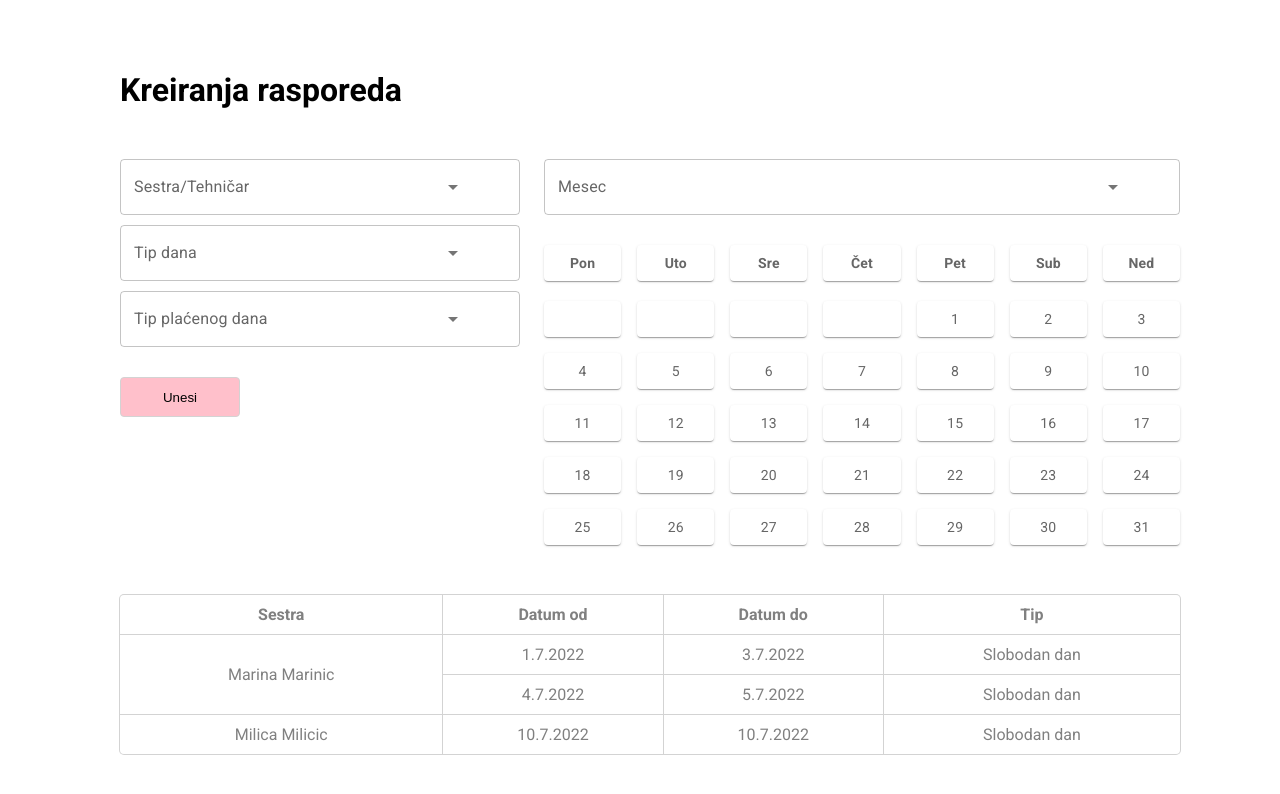
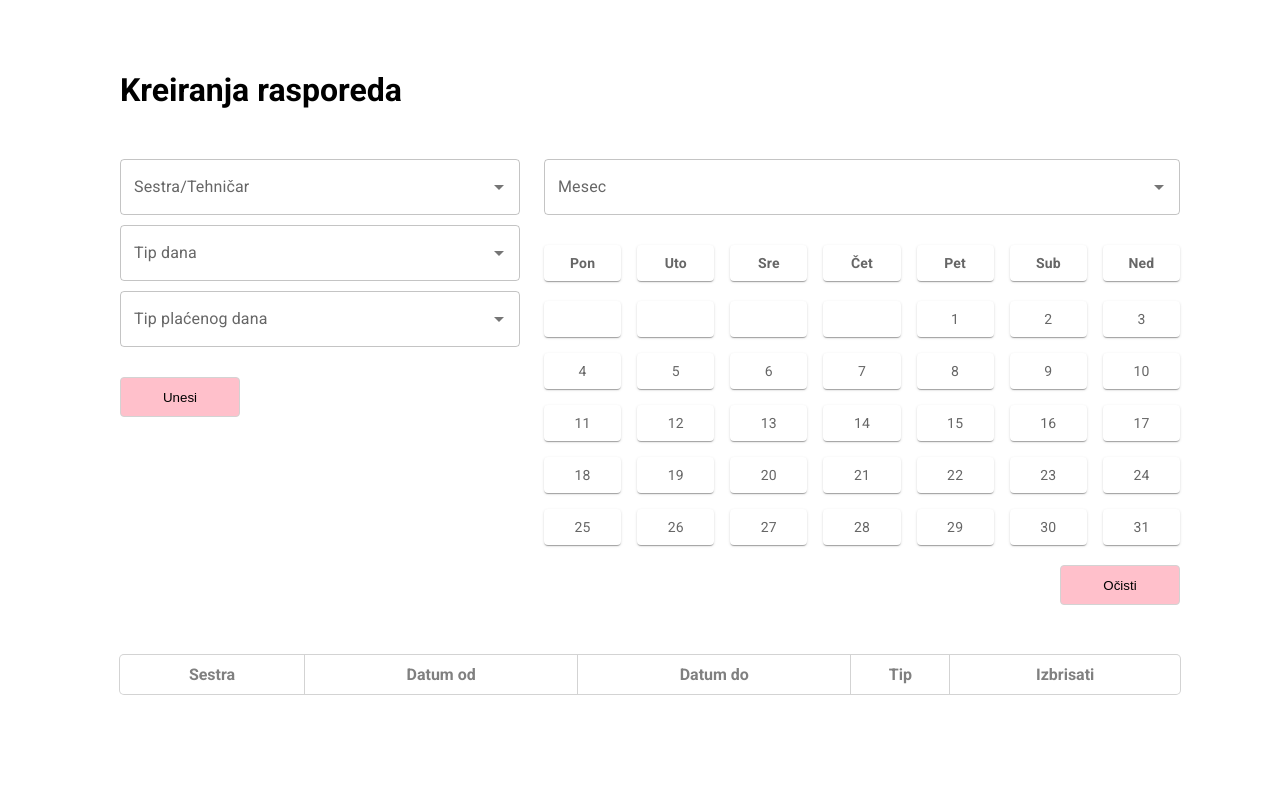
Before and after one commit to yoggie13/nurses_scheduling_front, a React (Create React App) app: page / in a window 1280 px wide. Shown: the top 794 px of the page. Built offline with nearby package versions, Linux system fonts and the light colour scheme.

Commit message:
combined everything to work on front

```diff
--- a/package.json
+++ b/package.json
@@ -5,6 +5,8 @@
   "dependencies": {
     "@emotion/react": "^11.9.3",
     "@emotion/styled": "^11.9.3",
+    "@material-ui/core": "^4.12.4",
+    "@material-ui/icons": "^4.11.3",
     "@mui/icons-material": "^5.8.4",
     "@mui/material": "^5.8.6",
     "@testing-library/jest-dom": "^5.16.4",
--- a/public/index.html
+++ b/public/index.html
@@ -24,6 +24,10 @@
       work correctly both with client-side routing and a non-root public URL.
       Learn how to configure a non-root public URL by running `npm run build`.
     -->
+    <link
+      rel="stylesheet"
+      href="https://fonts.googleapis.com/icon?family=Material+Icons"
+    />
     <title>React App</title>
   </head>
   <body>
--- a/src/assets/styles/Calendar.css
+++ b/src/assets/styles/Calendar.css
@@ -20,3 +20,11 @@
 .MuiPaper-root.MuiPaper-elevation.MuiPaper-rounded.MuiPaper-elevation1.ItemUnChecked.css-1lzrhuq-MuiPaper-root{
     background-color: white;
 }
+.Calendar{
+    display: flex;
+    flex-direction: column;
+    margin: auto;
+}
+.Calendar .MyButton{
+    align-self: flex-end;
+}
--- a/src/assets/styles/CreateReport.css
+++ b/src/assets/styles/CreateReport.css
@@ -17,7 +17,7 @@ h1{
     width: 400px;
     margin-bottom: 10px;
 }
-button{
+.MyButton{
     width: 120px;
     height: 40px;
     background-color: pink;
@@ -26,7 +26,7 @@ button{
     border: 1px solid lightgray;
     margin-top: 20px;
 }
-button:hover{
+.MyButton:hover{
     cursor: pointer;
     background-color: aquamarine;
 }
--- a/src/assets/styles/NursesAndDays.css
+++ b/src/assets/styles/NursesAndDays.css
@@ -29,3 +29,7 @@ table tr:last-child td:last-child {
 th,td{
     font-family: "Roboto","Helvetica","Arial",sans-serif;
 }
+.MuiSvgIcon-root.MuiSvgIcon-fontSizeMedium.css-i4bv87-MuiSvgIcon-root:hover{
+    cursor: pointer;
+    color: red;
+}
--- a/src/components/Calendar.js
+++ b/src/components/Calendar.js
@@ -8,7 +8,7 @@ import { styled } from '@mui/material/styles';
 import AutoCompleteComponent from './AutoCompleteComponent';
 import '../assets/styles/Calendar.css'
 
-export default function Calendar({ dateRange, setDateRange }) {
+export default function Calendar({ calendarDays, setCalendarDays, dateRange, setDateRange, clearCheckedDates }) {
     const months = [
         {
             id: 0,
@@ -60,7 +60,6 @@ export default function Calendar({ dateRange, setDateRange }) {
         },
     ]
     const [chosenMonth, setChosenMonth] = useState();
-    const [days, setDays] = useState();
 
     const getDaysOfTheChosenMonth = () => {
         if (chosenMonth === undefined || chosenMonth === null) return [];
@@ -106,11 +105,16 @@ export default function Calendar({ dateRange, setDateRange }) {
     }
     const handleDateClick = (e) => {
         e.preventDefault();
-        var d = days;
+        var d = calendarDays;
+        if (e.target.innerText === "") return;
         d[e.target.id].checked = true;
         var minDate;
         var maxDate;
+        var firstReal;
         for (let i = 0; i < d.length; i++) {
+            if (firstReal === undefined && d[i].date !== "") {
+                firstReal = i - 1;
+            }
             if (minDate === undefined && d[i].checked) {
                 minDate = i;
             }
@@ -124,8 +128,11 @@ export default function Calendar({ dateRange, setDateRange }) {
                 break;
             }
         }
-        console.log(d)
-        setDays([...d]);
+        setCalendarDays([...d]);
+        setDateRange({
+            date_from: `${minDate - firstReal}.${chosenMonth.id + 1}.${new Date(Date.now()).getFullYear()}`,
+            date_until: `${maxDate - firstReal}.${chosenMonth.id + 1}.${new Date(Date.now()).getFullYear()}`
+        })
     }
 
     useEffect(() => {
@@ -133,9 +140,8 @@ export default function Calendar({ dateRange, setDateRange }) {
     }, [])
 
     useEffect(() => {
-        setDays(getDaysOfTheChosenMonth())
+        setCalendarDays(getDaysOfTheChosenMonth())
     }, [chosenMonth])
-
 
     return (
         <div className='Calendar'>
@@ -174,7 +180,7 @@ export default function Calendar({ dateRange, setDateRange }) {
                     {
                         chosenMonth === undefined || chosenMonth === null
                             ? null
-                            : days.map((day, index) => <Grid item xs={1} id={index} key={index}>
+                            : calendarDays.map((day, index) => <Grid item xs={1} id={index} key={index}>
                                 <Item
                                     id={index}
                                     className={day.checked ? 'ItemChecked' : 'ItemUnchecked'}
@@ -185,6 +191,7 @@ export default function Calendar({ dateRange, setDateRange }) {
                     }
                 </Grid>
             </Box>
+            <button className='MyButton' onClick={e => clearCheckedDates(e)}>Očisti</button>
         </div>
     )
 }
--- a/src/components/CreateReport.js
+++ b/src/components/CreateReport.js
@@ -1,4 +1,4 @@
-import React, { useState } from 'react'
+import React, { useRef, useState } from 'react'
 import '../assets/styles/CreateReport.css'
 import AutoCompleteComponent from './AutoCompleteComponent';
 import Calendar from './Calendar';
@@ -8,11 +8,11 @@ export default function CreateReport() {
     const [nurse, setNurse] = useState();
     const [nurseArr, setNurseArr] = useState([
         {
-            id: 1,
+            id: 0,
             label: "Marina Marinic"
         },
         {
-            id: 2,
+            id: 1,
             label: "Milica Milicic"
         }
     ]);
@@ -20,15 +20,15 @@ export default function CreateReport() {
     const [dayArr, setDayArr] = useState(
         [
             {
-                id: 1,
+                id: 0,
                 label: "Godisnji odmor"
             },
             {
-                id: 2,
+                id: 1,
                 label: "Slobodan dan"
             },
             {
-                id: 3,
+                id: 2,
                 label: "Plaćeni slobodan dan"
             }
         ]
@@ -37,50 +37,81 @@ export default function CreateReport() {
     const [paidDayTypeArr, setPaidDayTypeArr] = useState(
         [
             {
-                id: 1,
+                id: 0,
                 label: "8. mart"
             },
             {
-                id: 2,
+                id: 1,
                 label: "Bonus"
             }
         ]
     );
     const [dateRange, setDateRange] = useState();
-    const [nursesAndDays, setNursesAndDays] = useState([
-        {
-            id: 1,
-            nurse_id: 1,
-            nurse_name: "Marina Marinic",
-            date_from: "1.7.2022",
-            date_until: "3.7.2022",
-            day_type_id: 2,
-            day_type: "Slobodan dan"
-        },
-        {
-            id: 2,
-            nurse_id: 1,
-            nurse_name: "Marina Marinic",
-            date_from: "4.7.2022",
-            date_until: "5.7.2022",
-            day_type_id: 2,
-            day_type: "Slobodan dan"
-        },
-        {
-            id: 2,
-            nurse_id: 2,
-            nurse_name: "Milica Milicic",
-            date_from: "10.7.2022",
-            date_until: "10.7.2022",
-            day_type_id: 2,
-            day_type: "Slobodan dan"
+    const [nursesAndDays, setNursesAndDays] = useState([])
+    const [calendarDays, setCalendarDays] = useState();
+
+    const isValid = (field) => {
+        if (field === undefined || field === null)
+            return false;
+        return true;
+    }
+
+    const deleteNurseDay = (e) => {
+        e.preventDefault();
+        var id = e.target.id;
+        if (id === undefined || id === null || id === "") {
+            id = e.target.parentNode.id
         }
-    ])
-
+        var n = nursesAndDays;
+        var c = 0;
+        for (let i = 0; i < n.length; i++) {
+            if (`${n[i].nurse_id}` === id.substring(1, id.indexOf(','))) {
+                if (`${c}` === id.substring(id.indexOf(',') + 1, id.indexOf(']'))) {
+                    n.splice(i, 1)
+                    break;
+                }
+                c++;
+            }
+        }
+        setNursesAndDays([...n]);
+    }
+    const clearCheckedDates = (e = undefined) => {
+        if (e !== undefined)
+            e.preventDefault();
+        var d = calendarDays;
+        d.forEach(day => {
+            day.checked = false;
+        });
+        setCalendarDays([...d]);
+        setDateRange(undefined)
+    }
     const handleSubmit = (e) => {
         e.preventDefault();
+
+        if ((!isValid(nurse) || !isValid(day) || !isValid(dateRange)) || (day.id === 3 && !isValid(paidDayType))) {
+            alert("Nisu popunjeni svi podaci");
+            return;
+        }
+        var nurseDay = {
+            id: nursesAndDays.length,
+            nurse_id: nurse.id,
+            nurse_name: nurse.label,
+            date_from: dateRange.date_from,
+            date_until: dateRange.date_until,
+            day_type_id: day.id,
+            day_type: day.label
+        }
+        if (nurseDay.day_type_id === 2) {
+            nurseDay.paidDayType_id = paidDayType.id;
+            nurseDay.day_type = nurseDay.day_type + '/' + paidDayType.label;
+        }
+        var n = nursesAndDays
+        n.push(nurseDay)
+        setNursesAndDays([...n])
+
+        setPaidDayType(undefined)
+        clearCheckedDates()
     }
-
 
     return (
         <div className='CreateReport'>
@@ -107,16 +138,19 @@ export default function CreateReport() {
                     setValue={setPaidDayType}
                     menuItems={paidDayTypeArr}
                 />
-                <button onClick={e => { handleSubmit(e) }}>Unesi</button>
+                <button className='MyButton' onClick={e => { handleSubmit(e) }}>Unesi</button>
             </div>
             <Calendar
                 dateRange={dateRange}
                 setDateRange={setDateRange}
+                calendarDays={calendarDays}
+                setCalendarDays={setCalendarDays}
+                clearCheckedDates={clearCheckedDates}
             />
             <NursesAndDays
                 nursesAndDays={nursesAndDays}
+                deleteNurseDay={deleteNurseDay}
             />
-
         </div >
     )
 }
--- a/src/components/NursesAndDays.js
+++ b/src/components/NursesAndDays.js
@@ -1,7 +1,8 @@
 import React from 'react'
 import '../assets/styles/NursesAndDays.css'
+import { DeleteForeverRounded } from '@mui/icons-material';
 
-export default function NursesAndDays({ nursesAndDays }) {
+export default function NursesAndDays({ nursesAndDays, deleteNurseDay }) {
     const formatNursesAndDays = () => {
         var arr = [];
         nursesAndDays.forEach(nurDay => {
@@ -31,7 +32,6 @@ export default function NursesAndDays({ nursesAndDays }) {
         });
         return arr;
     }
-
     return (
         <table className='NursesAndDays'>
             <thead>
@@ -40,26 +40,29 @@ export default function NursesAndDays({ nursesAndDays }) {
                     <th>Datum od</th>
                     <th>Datum do</th>
                     <th>Tip</th>
+                    <th>Izbrisati</th>
                 </tr>
             </thead>
             <tbody>
                 {
-                    formatNursesAndDays().map((nurse, index) => <> <tr key={index}>
+                    formatNursesAndDays().map((nurse) => <><tr key={`[${nurse.nurse_id},0]`}>
                         <td rowSpan={nurse.days.length}>{nurse.nurse_name}</td>
                         <td>{nurse.days[0].date_from}</td>
                         <td>{nurse.days[0].date_until}</td>
                         <td>{nurse.days[0].day_type}</td>
+                        <td><DeleteForeverRounded id={`[${nurse.nurse_id},0]`} onClick={e => deleteNurseDay(e)} /></td>
                     </tr>
                         {
-                            nurse.days.slice(1).map((day, index) => <tr key={index}>
+                            nurse.days.slice(1).map((day, index) => <tr key={`[${nurse.nurse_id},${index + 1}]`}>
                                 <td>{day.date_from}</td>
                                 <td>{day.date_until}</td>
                                 <td>{day.day_type}</td>
+                                <td><DeleteForeverRounded id={`[${nurse.nurse_id},${index + 1}]`} onClick={e => deleteNurseDay(e)} /></td>
                             </tr>)
                         }
                     </>)
                 }
             </tbody>
-        </table>
+        </table >
     )
 }
```
Also changed, not shown: 1 other file (tests, documents, lock files or other folders).
